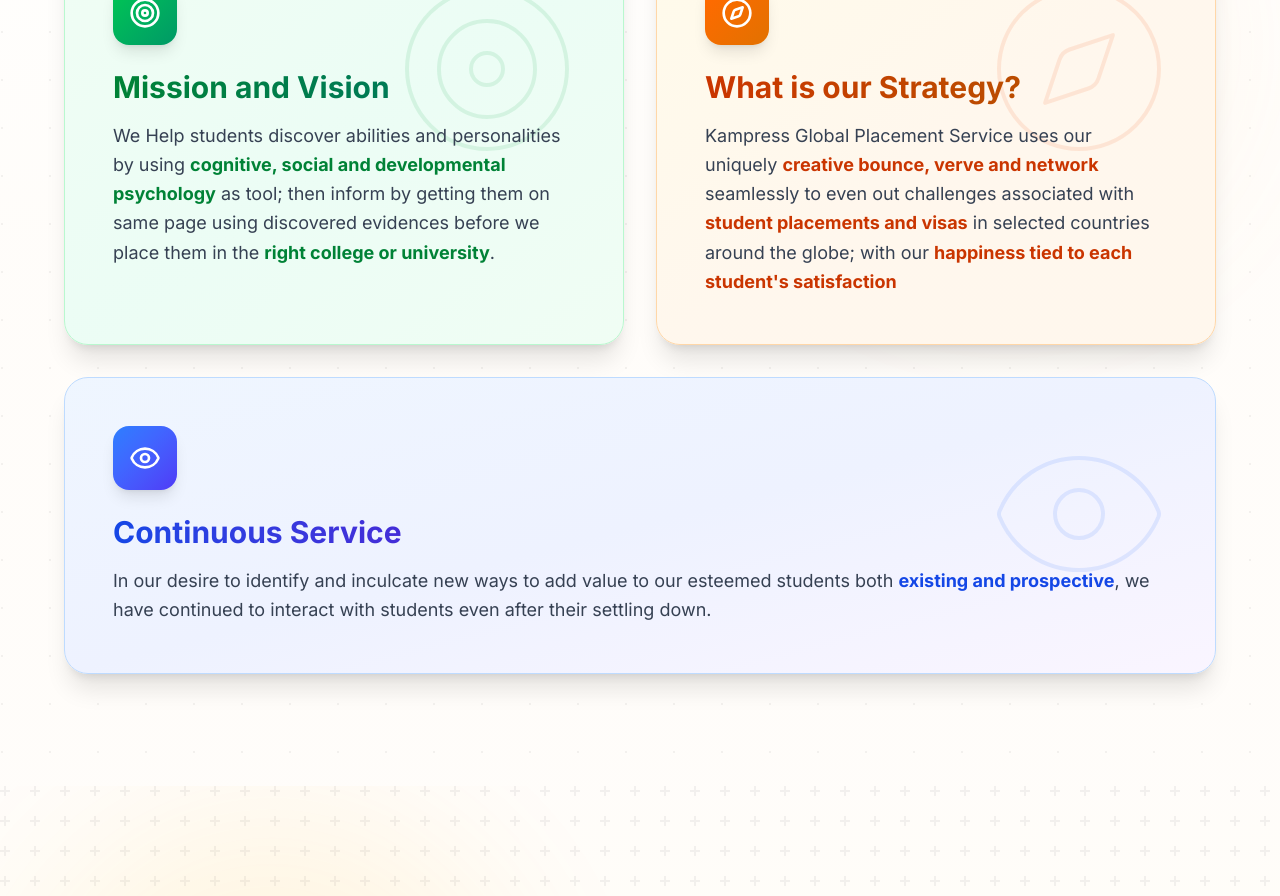
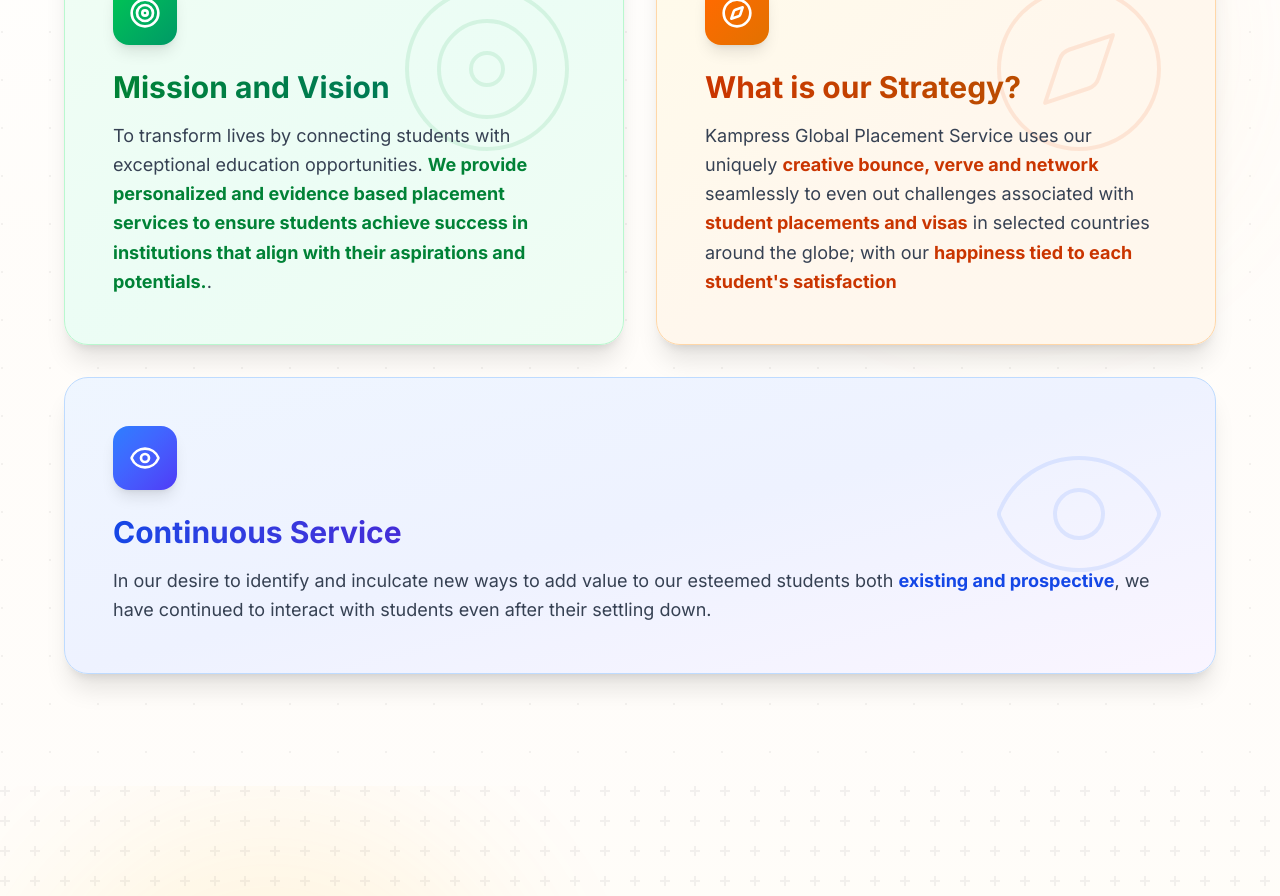
Before and after one commit to Balamathias/kampress, a Next.js app: page /about in a window 1280 px wide. Shown: the part 3300-4196 px from the top of the page. Built offline with nearby package versions, Linux system fonts and the light colour scheme.

Commit message:
Brief UI Modification

```diff
--- a/src/components/about/MissionVisionCards.tsx
+++ b/src/components/about/MissionVisionCards.tsx
@@ -97,10 +97,8 @@
 
             {/* Content */}
             <p className="text-gray-700 text-base sm:text-lg leading-relaxed relative z-10">
-              We Help students discover abilities and personalities by using{" "}
-              <span className="font-semibold text-green-700">cognitive, social and developmental psychology</span>{" "}
-              as tool; then inform by getting them on same page using discovered evidences before we place them in the{" "}
-              <span className="font-semibold text-green-700">right college or university</span>.
+              To transform lives by connecting students with exceptional education opportunities.{" "}
+              <span className="font-semibold text-green-700">             We provide personalized and evidence based placement services to ensure students achieve success in institutions that align with their aspirations and potentials.</span>.
             </p>
 
             {/* Decorative corner */}
```
